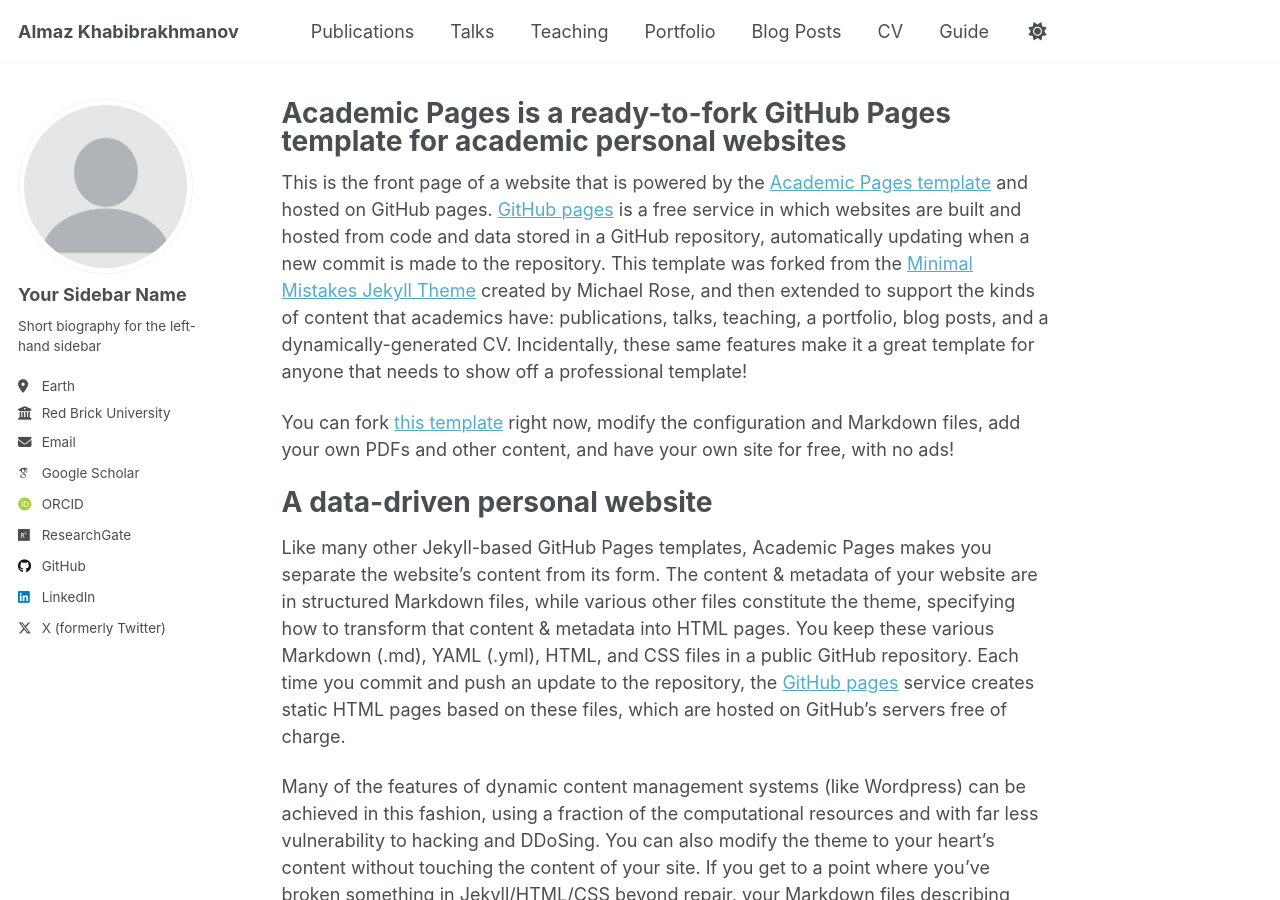
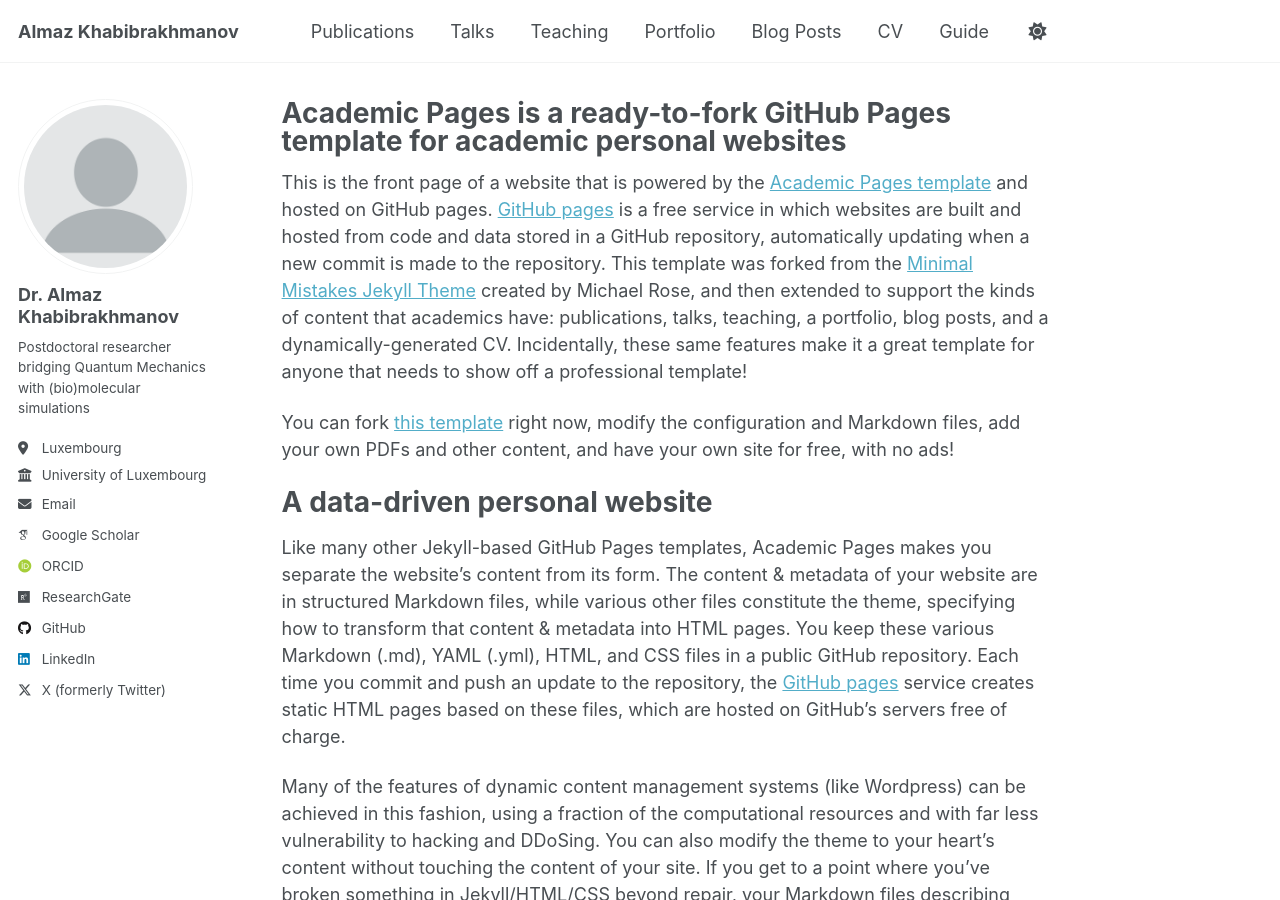
Before and after one commit to almaz-khabibrakhmanov/almaz-khabibrakhmanov.github.io, a Jekyll site: the page built from _pages/about.md, in a window 1280 px wide and 900 px high. Built offline with Jekyll 4.4.1, drawn with Linux system fonts in a browser that asks for light colours; some web fonts are replaced; a script that is not in the unit is left out.

Commit message:
Update _config.yml

```diff
--- a/_config.yml
+++ b/_config.yml
@@ -24,13 +24,13 @@ repository               : "almaz-khabibrakhmanov/almaz-khabibrakhmanov.github.i
 author:
   # Biographic information
   avatar           : "profile.png"
-  name             : "Your Sidebar Name"
+  name             : "Dr. Almaz Khabibrakhmanov"
   pronouns         : # example: "she/her"
-  bio              : "Short biography for the left-hand sidebar"
-  location         : "Earth"
-  employer         : "Red Brick University"
+  bio              : "Postdoctoral researcher bridging Quantum Mechanics with (bio)molecular simulations"
+  location         : "Luxembourg"
+  employer         : "University of Luxembourg"
   uri              : # URL
-  email            : "aikhabibrakhmanov [at] gmail [dot] com"
+  email            : "aikhabibrakhmanov@gmail.com"
 
   # Academic websites
   academia         : # URL
@@ -48,7 +48,7 @@ author:
   bitbucket        : # Username - Update with your username on the site
   codepen          : # Username
   dribbble         : # Username
-  github           : "academicpages"
+  github           : "almaz-khabibrakhmanov"
   kaggle           : # Username
   stackoverflow    : # User number or user number and name (i.e., use "1" or "1/jeff-atwood")
 
```
